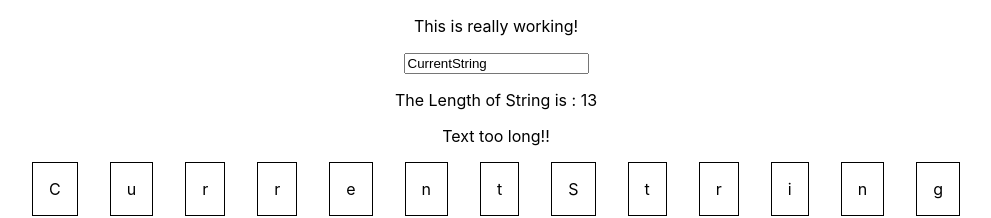
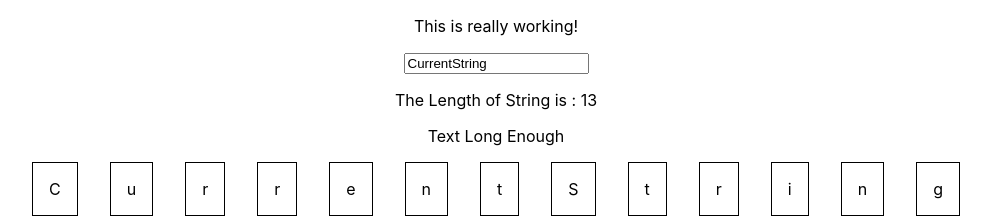
Before and after one commit to navneetgupta/react_ex, a React (Create React App) app: page / in a window 1280 px wide. Shown: the top 218 px of the page, without its empty margins (144-1135 px from the left). Built offline with nearby package versions, Linux system fonts and the light colour scheme.

Commit message:
section4 Assignment

```diff
--- a/src/Assignment/ValidationComponent.js
+++ b/src/Assignment/ValidationComponent.js
@@ -1,20 +1,13 @@
 import React from 'react';
 
 const validationComponent = (props) => {
+	let validationMessage = "Text Long Enough"; // Here it cound be JSX also same as class Component
 	if(props.stringLength < 5) {
-		return (
-			<div>Text too short!!</div>
-		);
-	} else if(props.stringLength > 10) {
-		return (
-			<div>Text too long!!</div>
-		);
-	} else {
-		return (
-			<div>Great!!</div>
-		);
+		validationMessage = "Text too short!!"; // Here it cound be JSX also same as class Component
 	}
-
+	return (
+		<div>{validationMessage}</div>
+	);
 }
 
 export default validationComponent;
```
